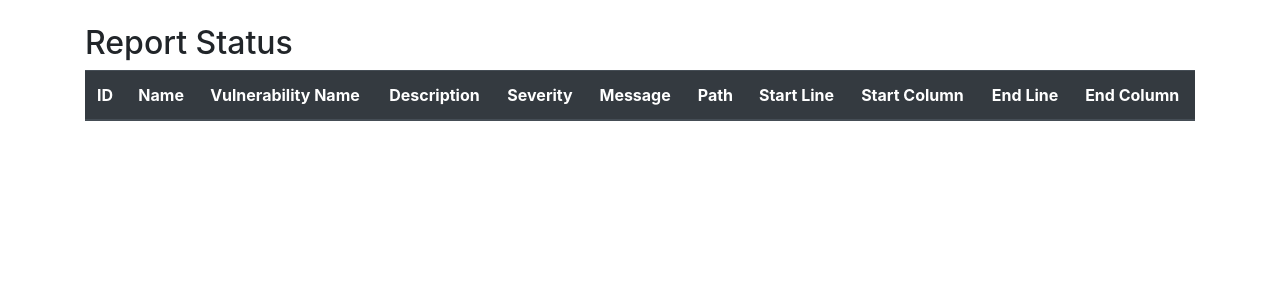
After one commit to realsung/VulnFinder-CodeQL, a Flask app: template src/templates/status.html in a window 1280 px wide. The commit adds this page. Shown: the top 300 px of the page. Run offline with Flask 3, Linux system fonts and the light colour scheme; the template is opened without the code that fills it, so the values that code supplies are empty; some libraries are stand-ins or nearby versions.

Commit message:
codeql 끝 & report 페이지 수정 완료

```diff
--- a/src/app.py
+++ b/src/app.py
@@ -9,17 +9,31 @@ import requests
 import zipfile
 # from dotenv import load_dotenv
 from flask_sqlalchemy import SQLAlchemy
-from models import db, FileStatus
+from models import db, FileStatus, Report
 from subprocess import Popen
 from datetime import datetime, timedelta, timezone
+import csv
+
+'''
+Todo
+- Threading 추가
+- 외래키 추가로 각 리포트 가져오기
+'''
+
+ANALYSIS_LANGUAGE = 'javascript'
 
 # remote
-UPLOAD_FOLDER = '/app/uploads/'
-DB_PATH = '/app/codeql-db/'
+# UPLOAD_FOLDER = '/app/uploads/'
+# DB_PATH = '/app/codeql-db/'
+# CSV_PATH = '/app/codeql-csv/'
+# ANALYSIS_PATH = f'/app/{ANALYSIS_LANGUAGE}-cwe/scripts/'
 
 # local
-# UPLOAD_FOLDER = '/root/VulnFinder-CodeQL/src/uploads/'
-# DB_PATH = '/root/VulnFinder-CodeQL/src/codeql-db/'
+UPLOAD_FOLDER = '/root/VulnFinder-CodeQL/src/uploads/'
+DB_PATH = '/root/VulnFinder-CodeQL/src/codeql-db/'
+CSV_PATH = '/root/VulnFinder-CodeQL/src/codeql-csv/'
+# ANALYSIS_PATH = f'/root/VulnFinder-CodeQL/src/{ANALYSIS_LANGUAGE}-cwe/'
+ANALYSIS_PATH = f'/root/CodeQL/codeql/qlpacks/codeql/javascript-queries/0.8.3/Security/'
 
 ALLOWED_EXTENSIONS = {'zip'}
 KST = timezone(timedelta(hours=9))
@@ -40,10 +54,44 @@ with app.app_context():
 
 cors = CORS(app, resources={r"/upload": {"origins": "https://api.github.com"}})
 
-def db_uplaod_file(name, status, date, size, path):
-    file_status = FileStatus(name=name, status=status, date=date, size=size, path=path)
+def db_uplaod_file(name, status, isAnalysis, date, size, path):
+    file_status = FileStatus(name=name, status=status, isAnalysis=isAnalysis, date=date, size=size, path=path)
     db.session.add(file_status)
     db.session.commit()
+
+def db_report(name, vulnname, description, severity, message, path, startline, startcolumn, endline, endcolumn):
+    report = Report(name=name, vulnname=vulnname, description=description, severity=severity, message=message, path=path, startline=startline, startcolumn=startcolumn, endline=endline, endcolumn=endcolumn)
+    db.session.add(report)
+    # db.session.commit()
+
+def get_csv_list():
+    csv_list = []
+    for root, dirs, files in os.walk(CSV_PATH):
+        for file in files:
+            if file.endswith('.csv'):
+                csv_list.append(os.path.join(root, file))
+    return csv_list
+
+def read_csv_and_update_db(filename):
+    with open(filename, 'r') as f:
+        reader = csv.reader(f)
+        # headers = next(reader, None)
+        for row in reader:
+            name = filename
+            vulnname = row[0]
+            description = row[1]
+            severity = row[2]
+            message = row[3]
+            path = row[4]
+            startline = int(row[5])
+            startcolumn = int(row[6])
+            endline = int(row[7])
+            endcolumn = int(row[8])
+            db_report(name, vulnname, description, severity, message, path, startline, startcolumn, endline, endcolumn)
+        db.session.commit()
+
+def isFileExist(filename) -> bool:
+    os.path.isfile(filename)
 
 # def db_get_file_status(id) -> FileStatus:
 #     file_status = FileStatus.query.filter_by(id=id).first()
@@ -53,9 +101,18 @@ def db_get_file_status_by_name(name) -> int:
     file_status = FileStatus.query.filter_by(name=name).first()
     return file_status.status
 
+def db_get_file_isAnalysis_by_name(name) -> int:
+    file_status = FileStatus.query.filter_by(name=name).first()
+    return file_status.isAnalysis
+
 def db_update_file_status_by_name(name, status):
     file_status = FileStatus.query.filter_by(name=name).first()
     file_status.status = status
+    db.session.commit()
+
+def db_update_file_isAnalysis_by_name(name, isAnalysis):
+    file_status = FileStatus.query.filter_by(name=name).first()
+    file_status.isAnalysis = isAnalysis
     db.session.commit()
 
 def db_delete_file_by_id(id):
@@ -69,19 +126,47 @@ def allowed_file(filename) -> bool:
 
 def create_db(dirname):
     try:
-        command = f'codeql database create {DB_PATH}{dirname} --source-root {UPLOAD_FOLDER}{dirname} --language=cpp --command="cmake . && make"'
-        command = f'codeql database create {DB_PATH}{dirname} --source-root {UPLOAD_FOLDER}{dirname} --language=cpp'
-        print(command)
+        # command = f'codeql database create {DB_PATH}{dirname} --source-root {UPLOAD_FOLDER}{dirname} --language=cpp --command="cmake . && make"'
+        # command = f'codeql database create {DB_PATH}{dirname} --source-root {UPLOAD_FOLDER}{dirname} --language=cpp'
         # command = f'codeql database create --language=python {DB_PATH}{dirname} --source-root {UPLOAD_FOLDER}{dirname}'
-        # command = f'codeql database create --language=csharp {DB_PATH}{dirname} --source-root {UPLOAD_FOLDER}{dirname}'
+        command = f'codeql database create --language=javascript {DB_PATH}{dirname} --source-root {UPLOAD_FOLDER}{dirname}'
         process = Popen(command, shell=True)
         return process
     except Exception as e:
         raise e
 
+def analyze_db(dirname):
+    try:
+        # sarif 방식도 고려
+        # Reference : https://docs.github.com/en/code-security/codeql-cli/getting-started-with-the-codeql-cli/analyzing-your-code-with-codeql-queries
+        ql_scripts = get_ql_scripts()
+        for ql_script in ql_scripts:
+            script_name = ql_script.split('/')[-1].split('.ql')[0]
+            command = f'codeql database analyze --format=csv --output={CSV_PATH}{dirname}-{script_name}.csv --threads=2 {DB_PATH}{dirname} {ql_script}'
+            print(command)
+            # command = f'codeql database analyze --format=csv --output={CSV_PATH}{dirname}.csv --threads=2 {DB_PATH}{dirname} {ql_script}'
+            # codeql database analyze --format=csv --output=/root/VulnFinder-CodeQL/src/codeql-csv/cwe-079.csv --threads=2 /root/VulnFinder-CodeQL/src/codeql-db/CWE-079-383a5975 /root/CodeQL/codeql/qlpacks/codeql/javascript-queries/0.8.3/Declarations/UnusedVariable.ql
+            # codeql database analyze --format=csv --output=/root/VulnFinder-CodeQL/src/codeql-csv/cwe-079.csv --threads=2 /root/VulnFinder-CodeQL/src/codeql-db/CWE-079-383a5975 /root/CodeQL/codeql/qlpacks/codeql/javascript-queries/0.8.3/Security/CWE-079/ReflectedXss.ql
+            process = Popen(command, shell=False)
+            process.wait()
+            if os.path.exists(f'{CSV_PATH}{dirname}-{script_name}.csv'):
+                read_csv_and_update_db(f'{CSV_PATH}{dirname}-{script_name}.csv')
+            else:
+                pass
+    except Exception as e:
+        raise e
+
+def get_ql_scripts():
+    ql_scripts = []
+    for root, dirs, files in os.walk(ANALYSIS_PATH):
+        for file in files:
+            if file.endswith('.ql'):
+                ql_scripts.append(os.path.join(root, file))
+    return ql_scripts
+
 @app.route('/')
 def hello():
-    return render_template('index.html')
+    return render_template('index.html', lang=ANALYSIS_LANGUAGE)
 
 @app.route('/upload', methods=['GET', 'POST'])
 def upload():
@@ -105,12 +190,13 @@ def upload():
             db_uplaod_file(
                 filename.split('.zip')[0],
                 0,
+                0,
                 datetime.now(),
                 os.path.getsize(os.path.join(app.config['UPLOAD_FOLDER'], filename)),
                 os.path.join(app.config['UPLOAD_FOLDER'],
                 filename.split('.zip')[0]))
 
-            return redirect(url_for('list'))
+            return redirect(url_for('filelist'))
             # resp = make_response(jsonify({'message': 'OK'}), 200)
             # return resp
         else:
@@ -141,18 +227,18 @@ def upload():
             db_uplaod_file(
                 filename.split('.zip')[0],
                 0,
+                0,
                 datetime.now(tz=KST),
                 os.path.getsize(os.path.join(app.config['UPLOAD_FOLDER'], filename)),
                 os.path.join(app.config['UPLOAD_FOLDER'],
                 filename.split('.zip')[0]))
 
-            return redirect(url_for('list'))
+            return redirect(url_for('filelist'))
             # resp = make_response(jsonify({'message': 'OK'}), 200)
             # return resp
         else:
             resp = make_response(jsonify({'message': 'Error'}), 400)
             return resp
-
 
 @app.route('/codeql-create', methods=['POST'])
 def codeql_create():
@@ -161,25 +247,48 @@ def codeql_create():
     if filename:
         if db_get_file_status_by_name(filename) == 1:
             return jsonify({'message': f'CodeQL for {filename} already exists'}), 400
+        process = create_db(filename)
+        process.wait()
         db_update_file_status_by_name(filename, 1)
-        process = create_db(filename)
 
         return jsonify({'message': f'Creating CodeQL for {filename}'})
     return jsonify({'message': 'No filename provided'}), 400
 
-@app.route('/codeql-analyze')
+@app.route('/codeql-analysis', methods=['POST'])
 def codeql_analyze():
-    # database analyze --format csv --output=results.csv --search-path=/home/runner/work/CodeQL-Test/CodeQL-Test --threads=4 --ram=16G --timeout=60m
-    return 'CodeQL Analyze Test'
+    data = request.json
+    filename = data.get('filename')
+    if filename:
+        if db_get_file_isAnalysis_by_name(filename) == 1:
+            return jsonify({'message': f'CodeQL for {filename} already analyzed'}), 400
+        db_update_file_isAnalysis_by_name(filename, 1)
+        analyze_db(filename)
+        return jsonify({'message': f'Analyzing CodeQL for {filename}'})
+    return jsonify({'message': 'No filename provided'}), 400
+
+@app.route('/list-csv')
+def list_csv():
+    dirs = get_csv_list()
+    return dirs
 
 @app.route('/status')
 def status():
-    return 'Status Test'
+    data = Report.query.all()
+    return render_template('status.html', data=data)
+
+@app.route('/result')
+def result():
+    data = Report.query.all()
+    return render_template('result.html', data=data)
 
 @app.route('/list')
 def filelist():
     files = FileStatus.query.all()
     return render_template('file_list.html', files=files)
 
+@app.route('/test')
+def test():
+    return get_ql_scripts()
+
 if __name__ == '__main__':
     app.run(host='0.0.0.0', port=5001, debug=True, threaded=False, processes=2)
--- a/src/templates/index.html
+++ b/src/templates/index.html
@@ -34,9 +34,10 @@
 <body>
     <div class="container">
         <h1>OpenSource Project - VulnFinder-CodeQL</h1>
-        <p>Select a link to proceed:</p>
+        <p>Supported Lanaguage : {{ lang }}</p>
+        <a href="/upload">Upload Page</a>
         <a href="/list">List Page</a>
-        <a href="/upload">Upload Page</a>
+        <a href="/status">Report Page</a>
     </div>
 </body>
 </html>
--- /dev/null
+++ b/src/templates/status.html
@@ -0,0 +1,52 @@
+<!DOCTYPE html>
+<html lang="en">
+<head>
+    <meta charset="UTF-8">
+    <meta name="viewport" content="width=device-width, initial-scale=1.0">
+    <title>Report Status</title>
+    <link rel="stylesheet" href="https://stackpath.bootstrapcdn.com/bootstrap/4.5.2/css/bootstrap.min.css">
+</head>
+<body>
+    <div class="container mt-4">
+        <h2>Report Status</h2>
+        <table class="table table-striped">
+            <thead class="thead-dark">
+                <tr>
+                    <th>ID</th>
+                    <th>Name</th>
+                    <th>Vulnerability Name</th>
+                    <th>Description</th>
+                    <th>Severity</th>
+                    <th>Message</th>
+                    <th>Path</th>
+                    <th>Start Line</th>
+                    <th>Start Column</th>
+                    <th>End Line</th>
+                    <th>End Column</th>
+                </tr>
+            </thead>
+            <tbody>
+                {% for report in data %}
+                <tr>
+                    <td>{{ report.id }}</td>
+                    <td>{{ report.name }}</td>
+                    <td>{{ report.vulnname }}</td>
+                    <td>{{ report.description }}</td>
+                    <td>{{ report.severity }}</td>
+                    <td>{{ report.message }}</td>
+                    <td>{{ report.path }}</td>
+                    <td>{{ report.startline }}</td>
+                    <td>{{ report.startcolumn }}</td>
+                    <td>{{ report.endline }}</td>
+                    <td>{{ report.endcolumn }}</td>
+                </tr>
+                {% endfor %}
+            </tbody>
+        </table>
+    </div>
+
+    <script src="https://code.jquery.com/jquery-3.5.1.slim.min.js"></script>
+    <script src="https://cdn.jsdelivr.net/npm/@popperjs/core@2.0.6/dist/umd/popper.min.js"></script>
+    <script src="https://stackpath.bootstrapcdn.com/bootstrap/4.5.2/js/bootstrap.min.js"></script>
+</body>
+</html>
--- a/src/templates/upload.html
+++ b/src/templates/upload.html
@@ -48,14 +48,16 @@
 <body>
     <h1>File Upload</h1>
     <form action="/upload" method="post" enctype="multipart/form-data">
+        <p>Input .zip extension!</p>
         <input type="file" name="file" id="file">
-        <input type="submit" value="Upload">
+        <input type="submit" value="Upload File">
     </form>
 
     <h1>URL Input</h1>
     <form action="/upload" method="get">
+        <p>Input github repository link!</p>
         <input type="url" name="url" id="url">
-        <input type="submit" value="Download">
+        <input type="submit" value="Upload Link">
     </form>
 </body>
 </html>
```
Also changed, not shown: src/models.py (+17 -0 lines), src/templates/file_list.html (+35 -1 lines), src/templates/result.html (added), 2 other files.
